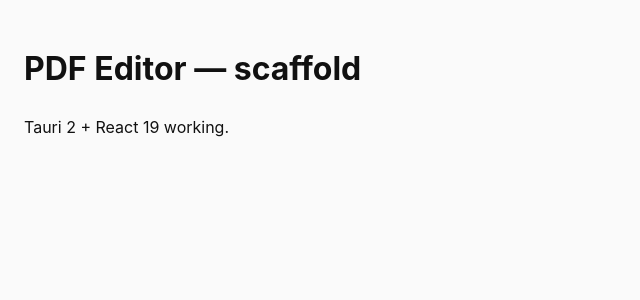
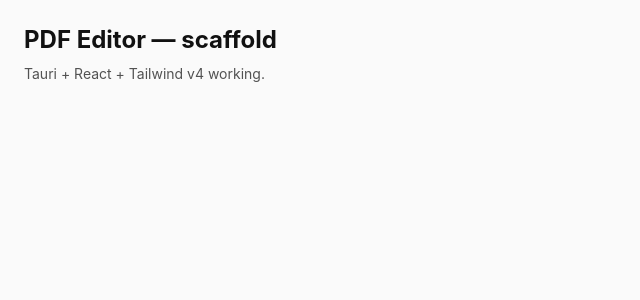
Before and after one commit to SouthCarpet/pdf-editor, a React (Vite) app: page / in a window 1280 px wide. Shown: the top 300 px of the page, without its empty margins (0-640 px from the left). Built offline with nearby package versions, Linux system fonts and the light colour scheme.

Commit message:
feat: add ESLint, Prettier, Tailwind v4

```diff
--- /dev/null
+++ b/eslint.config.js
@@ -0,0 +1,19 @@
+import js from "@eslint/js";
+import tseslint from "typescript-eslint";
+import reactHooks from "eslint-plugin-react-hooks";
+import reactRefresh from "eslint-plugin-react-refresh";
+
+export default tseslint.config(
+  { ignores: ["dist", "src-tauri/target"] },
+  {
+    extends: [js.configs.recommended, ...tseslint.configs.recommended],
+    files: ["**/*.{ts,tsx}"],
+    languageOptions: { ecmaVersion: 2022 },
+    plugins: { "react-hooks": reactHooks, "react-refresh": reactRefresh },
+    rules: {
+      ...reactHooks.configs.recommended.rules,
+      "react-refresh/only-export-components": ["warn", { allowConstantExport: true }],
+      "@typescript-eslint/no-unused-vars": ["warn", { argsIgnorePattern: "^_" }],
+    },
+  }
+);
--- a/src/App.tsx
+++ b/src/App.tsx
@@ -1,8 +1,8 @@
 export default function App() {
   return (
-    <div style={{ padding: 24 }}>
-      <h1>PDF Editor — scaffold</h1>
-      <p>Tauri 2 + React 19 working.</p>
+    <div className="p-6">
+      <h1 className="text-2xl font-bold">PDF Editor — scaffold</h1>
+      <p className="mt-2 text-sm text-neutral-600">Tauri + React + Tailwind v4 working.</p>
     </div>
   );
 }
--- a/src/styles/globals.css
+++ b/src/styles/globals.css
@@ -1,11 +1,14 @@
-:root {
-  font-family: Inter, ui-sans-serif, system-ui, sans-serif;
-  font-size: 16px;
-  line-height: 1.5;
+@import "tailwindcss";
+
+@theme {
+  --font-sans: "Inter", ui-sans-serif, system-ui, sans-serif;
+  --color-background: #fafafa;
+  --color-foreground: #111111;
 }
 
 body {
+  background: var(--color-background);
+  color: var(--color-foreground);
+  font-family: var(--font-sans);
   margin: 0;
-  background: #fafafa;
-  color: #111;
 }
--- /dev/null
+++ b/tailwind.config.ts
@@ -0,0 +1,5 @@
+import type { Config } from "tailwindcss";
+
+export default {
+  content: ["./index.html", "./src/**/*.{ts,tsx}"],
+} satisfies Config;
--- a/vite.config.ts
+++ b/vite.config.ts
@@ -1,15 +1,14 @@
 import { defineConfig } from "vite";
 import react from "@vitejs/plugin-react";
+import tailwindcss from "@tailwindcss/vite";
 import path from "node:path";
 
 const host = process.env.TAURI_DEV_HOST;
 
 export default defineConfig({
-  plugins: [react()],
+  plugins: [react(), tailwindcss()],
   resolve: {
-    alias: {
-      "@": path.resolve(__dirname, "./src"),
-    },
+    alias: { "@": path.resolve(__dirname, "./src") },
   },
   clearScreen: false,
   server: {
```
Also changed, not shown: package.json (+9 -0 lines), .prettierrc.json (added), 2 other files (tests, documents, lock files or other folders).
